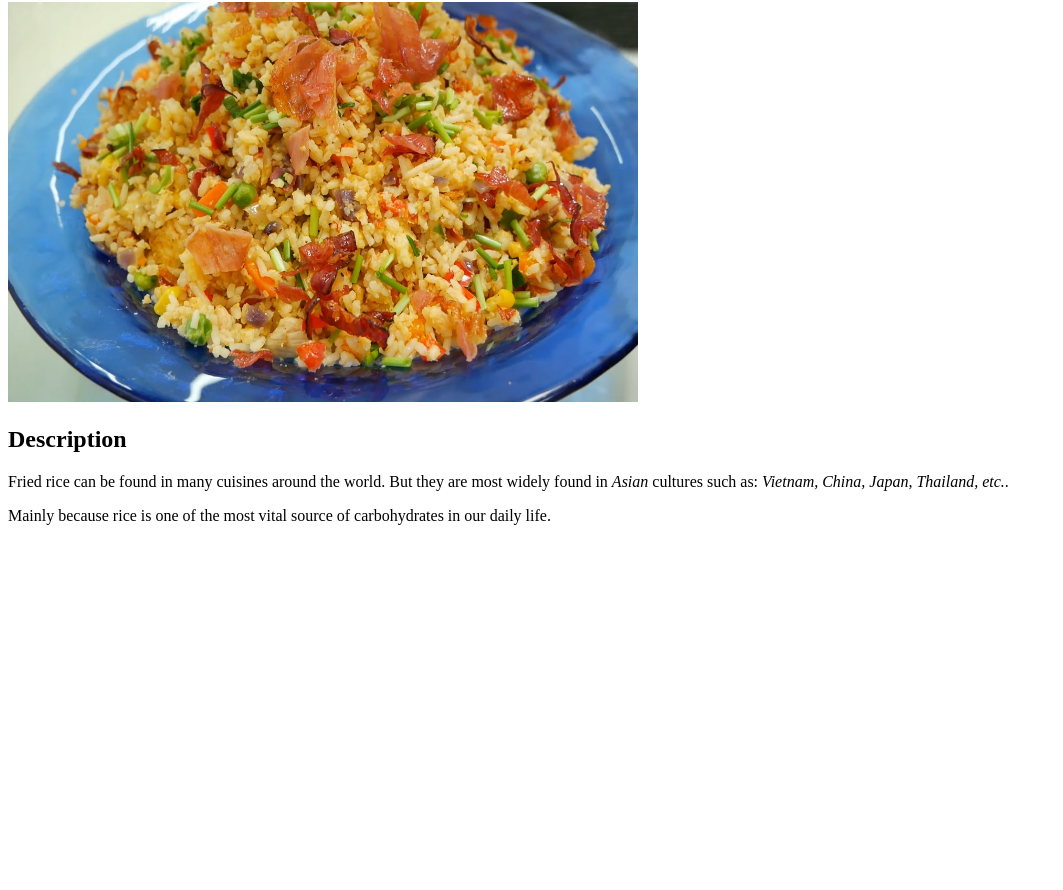
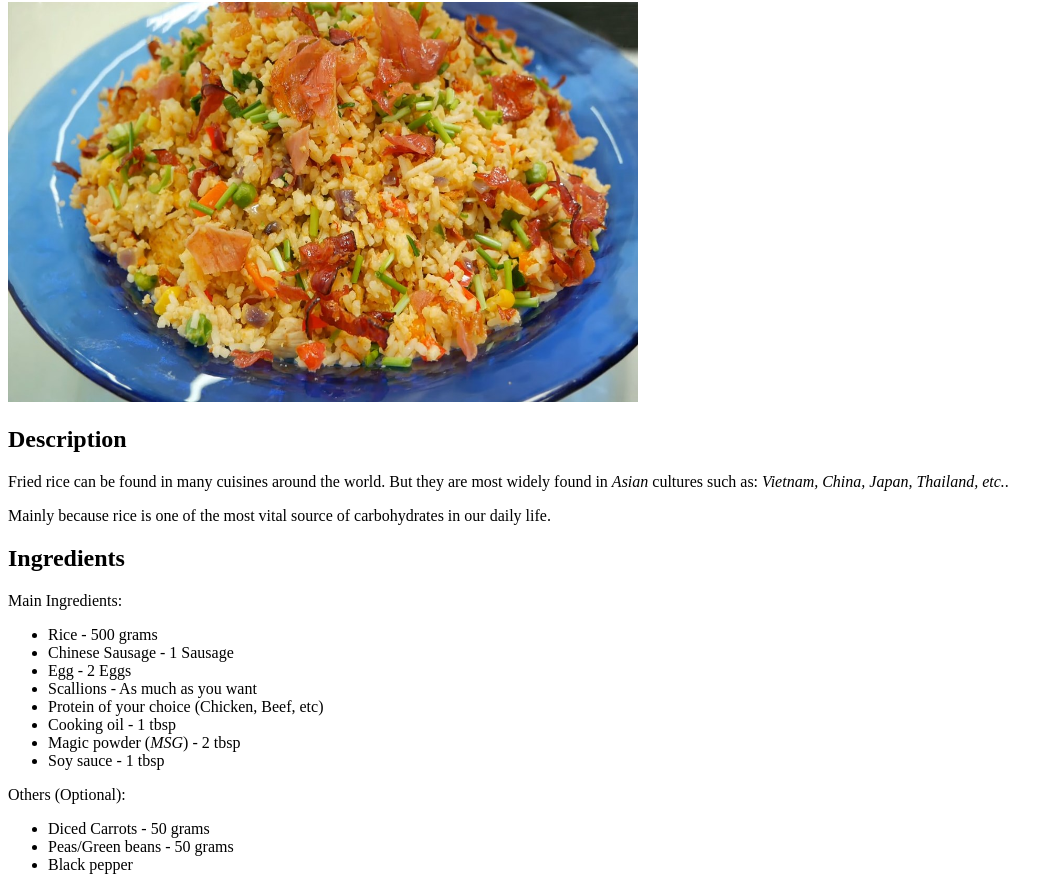
Before and after one commit to brianle169/odin-recipes, a plain HTML site: page recipes/friedrice.html in a window 1280 px wide. Shown: the part 78-968 px from the top of the page, without its empty margins (0-1063 px from the left). Before the commit the page ends 800 px from the top, so only its background shows below. Drawn offline with Linux system fonts and the light colour scheme.

Commit message:
Add ingredients list for friedrice.html page

```diff
--- a/recipes/friedrice.html
+++ b/recipes/friedrice.html
@@ -15,12 +15,34 @@
 
         <!-- Description     -->
         <h2>Description</h2>
-            <p>Fried rice can be found in many cuisines around the world. But they are most widely
-                found in <em>Asian</em> cultures such as: <em>Vietnam, China, Japan, Thailand, etc.</em>. </p>
-            <p>Mainly because rice is one of the most vital source of carbohydrates in
-                our daily life.</p>
+            <p>
+                Fried rice can be found in many cuisines around the world. But they are most widely
+                found in <em>Asian</em> cultures such as: <em>Vietnam, China, Japan, Thailand, etc.</em>.
+            </p>
+            <p>
+                Mainly because rice is one of the most vital source of carbohydrates in
+                our daily life.
+            </p>
 
-
+        <!-- Ingredients -->
+        <h2>Ingredients</h2>
+        <p>Main Ingredients:</p>
+        <ul>
+            <li>Rice - 500 grams</li>
+            <li>Chinese Sausage - 1 Sausage</li>
+            <li>Egg - 2 Eggs</li>
+            <li>Scallions - As much as you want</li>
+            <li>Protein of your choice (Chicken, Beef, etc)</li>
+            <li>Cooking oil - 1 tbsp</li>
+            <li>Magic powder (<em>MSG</em>) - 2 tbsp</li>
+            <li>Soy sauce - 1 tbsp</li>
+        </ul>
+        <p>Others (Optional):</p>
+        <ul>
+            <li>Diced Carrots - 50 grams</li>
+            <li>Peas/Green beans - 50 grams</li>
+            <li>Black pepper</li>
+        </ul>
 
     </body>
 </html>
```
